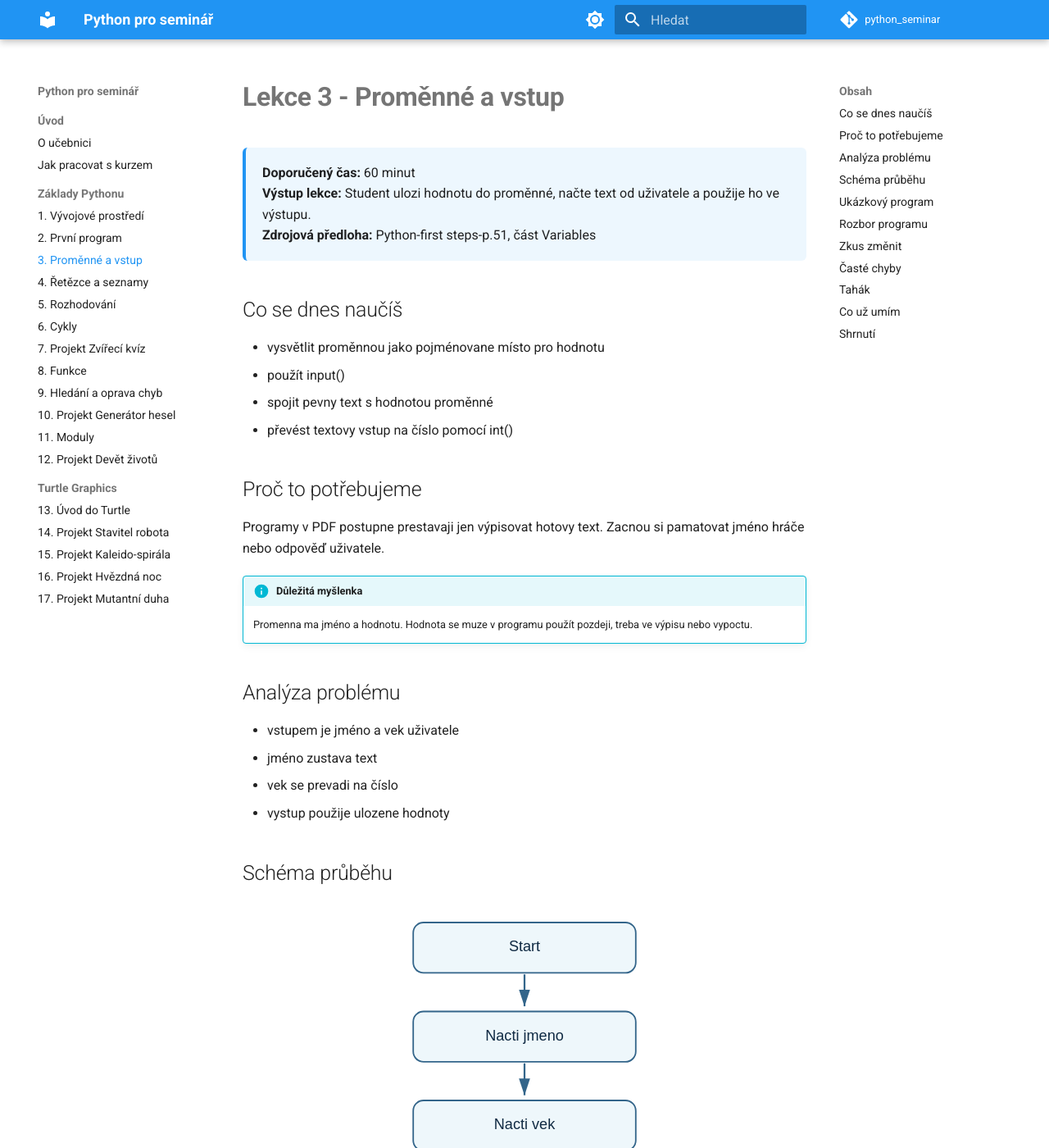
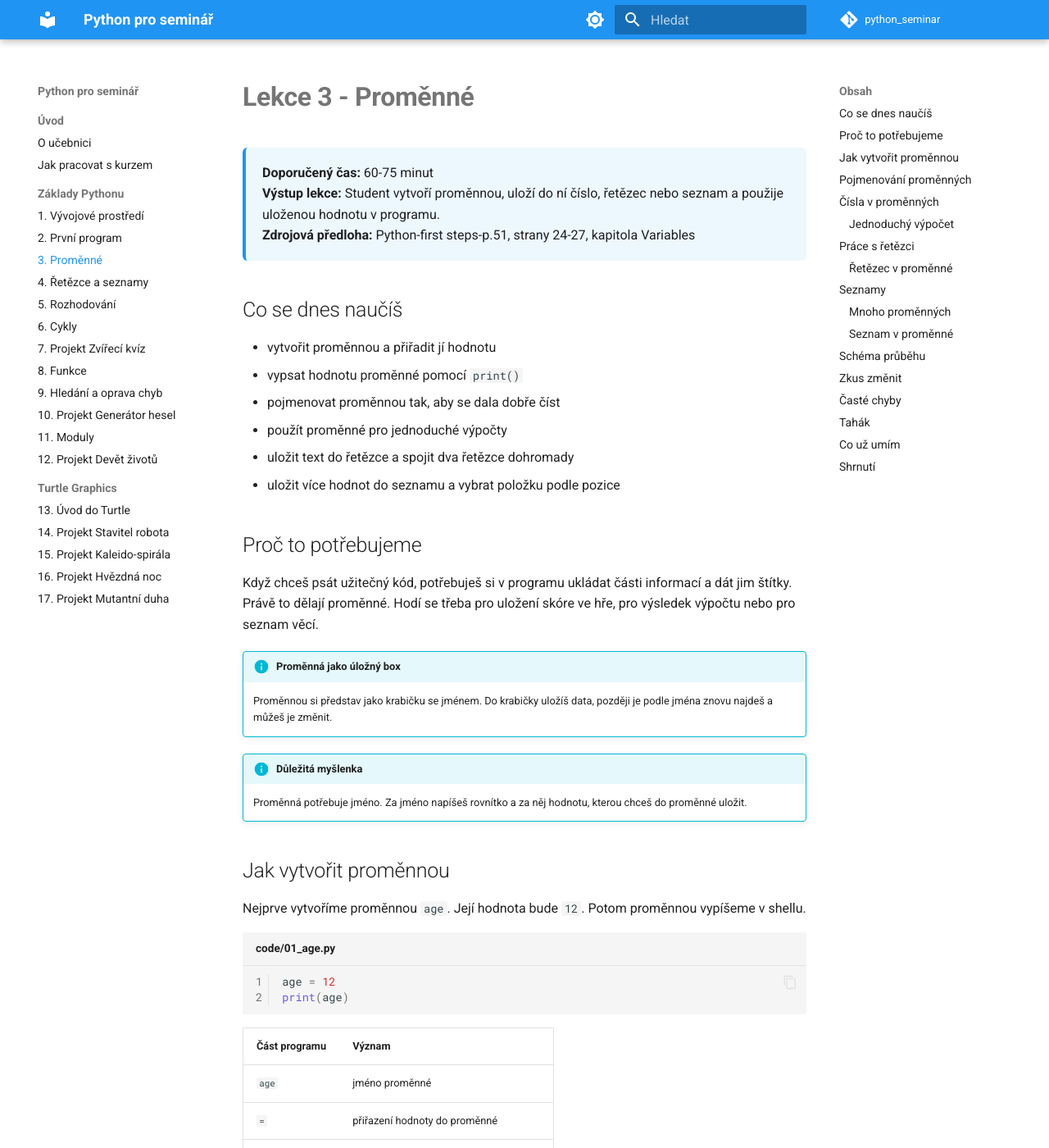
Before and after one commit to faitjaroslav-byte/python_seminar, an MkDocs documentation site: the page built from docs/03-promenne-a-vstup/index.md, in a window 1280 px wide and 1400 px high. Shown: the whole window at 82% size. Built offline with MkDocs 1.6.1 and Material for MkDocs 9.7.7, drawn with Linux system fonts in a browser that asks for light colours; comment, search, counter and statistics services are not loaded; some of the changed text lies outside the part shown.

Commit message:
Align variables lesson with source PDF

````diff
--- /dev/null
+++ b/docs/03-promenne-a-vstup/code/01_age.py
@@ -0,0 +1,2 @@
+age = 12
+print(age)
--- a/docs/03-promenne-a-vstup/code/vstup.py
+++ /dev/null
@@ -1,4 +0,0 @@
-name = input("Jak se jmenujes? ")
-age = int(input("Kolik ti je let? "))
-print("Ahoj", name)
-print("Za rok ti bude", age + 1)
--- a/docs/03-promenne-a-vstup/index.md
+++ b/docs/03-promenne-a-vstup/index.md
@@ -1,89 +1,214 @@
-# Lekce 3 - Proměnné a vstup
+# Lekce 3 - Proměnné
 
 <div class="lesson-meta">
-<strong>Doporučený čas:</strong> 60 minut<br>
-<strong>Výstup lekce:</strong> Student ulozi hodnotu do proměnné, načte text od uživatele a použije ho ve výstupu.<br>
-<strong>Zdrojová předloha:</strong> Python-first steps-p.51, část Variables
+<strong>Doporučený čas:</strong> 60-75 minut<br>
+<strong>Výstup lekce:</strong> Student vytvoří proměnnou, uloží do ní číslo, řetězec nebo seznam a použije uloženou hodnotu v programu.<br>
+<strong>Zdrojová předloha:</strong> Python-first steps-p.51, strany 24-27, kapitola Variables
 </div>
 
 ## Co se dnes naučíš
 
-- vysvětlit proměnnou jako pojménovane místo pro hodnotu
-- použít input()
-- spojit pevny text s hodnotou proměnné
-- převést textovy vstup na číslo pomocí int()
+- vytvořit proměnnou a přiřadit jí hodnotu
+- vypsat hodnotu proměnné pomocí `print()`
+- pojmenovat proměnnou tak, aby se dala dobře číst
+- použít proměnné pro jednoduché výpočty
+- uložit text do řetězce a spojit dva řetězce dohromady
+- uložit více hodnot do seznamu a vybrat položku podle pozice
 
 ## Proč to potřebujeme
 
-Programy v PDF postupne prestavaji jen výpisovat hotovy text. Zacnou si pamatovat jméno hráče nebo odpověď uživatele.
+Když chceš psát užitečný kód, potřebuješ si v programu ukládat části informací a dát jim štítky. Právě to dělají proměnné. Hodí se třeba pro uložení skóre ve hře, pro výsledek výpočtu nebo pro seznam věcí.
+
+!!! info "Proměnná jako úložný box"
+    Proměnnou si představ jako krabičku se jménem. Do krabičky uložíš data, později je podle jména znovu najdeš a můžeš je změnit.
 
 !!! info "Důležitá myšlenka"
-    Promenna ma jméno a hodnotu. Hodnota se muze v programu použít pozdeji, treba ve výpisu nebo vypoctu.
+    Proměnná potřebuje jméno. Za jméno napíšeš rovnítko a za něj hodnotu, kterou chceš do proměnné uložit.
 
-## Analýza problému
+## Jak vytvořit proměnnou
 
-- vstupem je jméno a vek uživatele
-- jméno zustava text
-- vek se prevadi na číslo
-- vystup použije ulozene hodnoty
+Nejprve vytvoříme proměnnou `age`. Její hodnota bude `12`. Potom proměnnou vypíšeme v shellu.
+
+```python title="code/01_age.py" linenums="1"
+age = 12
+print(age)
+```
+
+| Část programu | Význam |
+| --- | --- |
+| `age` | jméno proměnné |
+| `=` | přiřazení hodnoty do proměnné |
+| `12` | hodnota uložená v proměnné |
+| `print(age)` | vypíše hodnotu proměnné, ne slovo `age` |
+
+!!! tip "Pozor na uvozovky"
+    Když píšeš `print(age)`, Python použije hodnotu proměnné. Kdybys napsal `print("age")`, vypsal by přímo text `age`.
+
+## Pojmenování proměnných
+
+Dobré jméno proměnné ti později připomene, co je uvnitř. Když hráč ve hře žije, může se proměnná jmenovat třeba `player_lives`.
+
+| Dělej | Nedělej |
+| --- | --- |
+| začínej jméno proměnné písmenem | nezačínej číslem |
+| používej jasná slova | nepoužívej náhodné symboly |
+| místo mezery použij podtržítko `_` | nepoužívej mezery |
+| používej malá písmena | nemíchej zbytečně velká a malá písmena |
+| vyhýbej se slovům, která Python používá jako příkazy | nepoužívej například `print` jako jméno proměnné |
+
+## Čísla v proměnných
+
+Proměnné mohou ukládat čísla a potom s nimi počítat. V Pythonu se celá čísla označují jako integers a desetinná čísla jako floats.
+
+### Jednoduchý výpočet
+
+```python title="code/02_numbers.py" linenums="1"
+x = 6
+y = 7
+z = x * y
+print(z)
+
+x = 10
+print(x)
+
+x = 10
+x = x * 7
+print(x)
+```
+
+| Krok | Co se stane |
+| --- | --- |
+| `x = 6` | vytvoří se proměnná `x` a uloží se do ní číslo 6 |
+| `y = 7` | vytvoří se proměnná `y` a uloží se do ní číslo 7 |
+| `z = x * y` | Python vynásobí hodnoty `x` a `y` a výsledek uloží do `z` |
+| `x = 10` | hodnota proměnné `x` se změní na 10 |
+| `x = x * 7` | Python vezme starou hodnotu `x`, vynásobí ji 7 a výsledek uloží zpět do `x` |
+
+!!! info "Znaménka pro výpočty"
+    `+` sčítá, `-` odčítá, `*` násobí a `/` dělí.
+
+## Práce s řetězci
+
+Řetězec je libovolná posloupnost znaků: slovo, věta, jméno nebo zpráva. Každý znak napsaný na klávesnici může být uložený v řetězci. Řetězce vždy začínají a končí uvozovkami.
+
+### Řetězec v proměnné
+
+```python title="code/03_strings.py" linenums="1"
+name = "Ally Alien"
+print(name)
+
+greeting = "Welcome to Earth, "
+message = greeting + name
+print(message)
+
+print(len(message))
+```
+
+| Část programu | Význam |
+| --- | --- |
+| `name = "Ally Alien"` | uloží text do proměnné |
+| `greeting + name` | spojí dva řetězce dohromady |
+| `message` | uloží nově vzniklou zprávu |
+| `len(message)` | spočítá, kolik znaků řetězec obsahuje |
+
+!!! tip "Délka řetězce"
+    `len()` je vestavěná funkce. Když ji zavoláš s řetězcem v závorce, Python spočítá počet znaků včetně mezer.
+
+## Seznamy
+
+Když potřebuješ uložit hodně dat nebo zachovat jejich pořadí, použiješ seznam. Seznam může obsahovat více položek najednou a Python umí položky vybrat podle jejich pozice.
+
+### Mnoho proměnných
+
+Kdyby hra měla jen tři hráče v týmu, šlo by vytvořit samostatnou proměnnou pro každého hráče.
+
+```python
+rockets_player_1 = "Rory"
+rockets_player_2 = "Rav"
+rockets_player_3 = "Rachel"
+```
+
+Když je hráčů víc, začne být takový zápis nepřehledný.
+
+### Seznam v proměnné
+
+```python title="code/04_lists.py" linenums="1"
+rockets_player_1 = "Rory"
+rockets_player_2 = "Rav"
+rockets_player_3 = "Rachel"
+
+planets_player_1 = "Peter"
+planets_player_2 = "Pablo"
+planets_player_3 = "Polly"
+
+rockets_players = ["Rory", "Rav", "Rachel", "Renata", "Ryan", "Ruby"]
+planets_players = ["Peter", "Pablo", "Polly", "Penny", "Paula", "Patrick"]
+
+print(rockets_players[0])
+print(planets_players[5])
+```
+
+| Část programu | Význam |
+| --- | --- |
+| `[ ... ]` | hranaté závorky označují seznam |
+| čárky mezi položkami | oddělují jednotlivé hodnoty |
+| `rockets_players[0]` | vybere první položku seznamu |
+| `planets_players[5]` | vybere šestou položku seznamu |
+
+!!! warning "Číslování v seznamech"
+    Python začíná počítat pozice od nuly. První položka má pozici `0`, druhá pozici `1` a šestá pozici `5`.
 
 ## Schéma průběhu
 
-![Lekce 3 - Proměnné a vstup - schéma průběhu](images/flowchart.svg){ .flowchart }
-
-## Ukázkový program
-
-```python title="code/vstup.py" linenums="1"
-name = input("Jak se jmenujes? ")
-age = int(input("Kolik ti je let? "))
-print("Ahoj", name)
-print("Za rok ti bude", age + 1)
-```
-
-[Stáhnout soubor `vstup.py`](code/vstup.py){ .md-button .md-button--primary }
-
-## Rozbor programu
-
-| Část programu | Význam |
-| --- | --- |
-| `name = input(...)` | načte odpověď a ulozi ji do proměnné |
-| `int(input(...))` | převede odpověď na cele číslo |
-| `age + 1` | použije číselnou hodnotu ve vypoctu |
+![Lekce 3 - Proměnné - schéma práce s hodnotou](images/flowchart.svg){ .flowchart }
 
 ## Zkus změnit
 
-- Změň otazku pro vstup jmena.
-- Zkus zadat místo veku slovo a sleduj chybovou hlášku.
-- Doplň výpis, ktery použije jméno dvakrat.
+- Změň hodnotu `age` a znovu ji vypiš.
+- V příkladu s čísly změň hodnotu `x` nebo `y` a předem odhadni výsledek.
+- Přidej další jméno do seznamu `rockets_players`.
+- Zkus vybrat ze seznamu jinou pozici a řekni, proč Python používá právě toto číslo.
 
 ## Časté chyby
 
-!!! warning "Častá chyba: Zapomenuty prevod `int()`"
-    **Proč vznikne:** Vek zustane text a nelze k nemu normalne pricist číslo.
+!!! warning "Častá chyba: Uvozovky kolem jména proměnné"
+    **Proč vznikne:** `print("age")` vypíše přímo slovo `age`, protože je v uvozovkách.
 
-    **Oprava:** Použij `int(input(...))` tam, kde cekas číslo.
+    **Oprava:** Pokud chceš vypsat hodnotu proměnné, napiš `print(age)`.
 
-!!! warning "Častá chyba: Mezera ve jmenu proměnné"
-    **Proč vznikne:** Nazev proměnné nesmi obsahovat mezeru.
+!!! warning "Častá chyba: Mezera ve jménu proměnné"
+    **Proč vznikne:** Python bere mezeru jako oddělovač, ne jako součást názvu.
 
-    **Oprava:** Použij napr. `user_name`.
+    **Oprava:** Použij podtržítko, například `player_lives`.
+
+!!! warning "Častá chyba: Špatná pozice v seznamu"
+    **Proč vznikne:** První položka seznamu není na pozici `1`, ale na pozici `0`.
+
+    **Oprava:** Při výběru položky počítej od nuly.
 
 ## Tahák
 
 | Zápis | K čemu slouží |
 | --- | --- |
-| `name = hodnota` | uložení hodnoty |
-| `input("otázka")` | vstup od uživatele |
-| `int(...)` | prevod na cele číslo |
+| `age = 12` | uloží číslo do proměnné |
+| `print(age)` | vypíše hodnotu proměnné |
+| `x = x * 7` | aktualizuje hodnotu proměnné |
+| `"Ally Alien"` | řetězec uložený v uvozovkách |
+| `greeting + name` | spojení dvou řetězců |
+| `len(message)` | počet znaků v řetězci |
+| `players = ["Rory", "Rav"]` | seznam hodnot |
+| `players[0]` | první položka seznamu |
 
 ## Co už umím
 
-- [ ] umím vytvořít proměnnou
-- [ ] umím načíst odpověď uživatele
-- [ ] vím, ze input() vraci text
-- [ ] umím převést vstup na číslo
+- [ ] umím vytvořit proměnnou a přiřadit jí hodnotu
+- [ ] umím vypsat hodnotu proměnné bez uvozovek
+- [ ] znám základní pravidla pojmenování proměnných
+- [ ] umím použít proměnné ve výpočtu
+- [ ] umím uložit a spojit řetězce
+- [ ] umím vytvořit seznam a vybrat položku podle pozice
 
 ## Shrnutí
 
 !!! success "Zapamatuj si"
-    Proměnné davaji programu pamet. Diky input() muze stejny program reagovat na ruzne uživatele.
+    Proměnné ukládají hodnoty pod jménem. Hodnotou může být číslo, řetězec nebo seznam. Jakmile hodnotu uložíš, můžeš ji vypsat, použít ve výpočtu, změnit nebo z ní vybrat konkrétní část.
--- a/mkdocs.yml
+++ b/mkdocs.yml
@@ -44,7 +44,7 @@
   - Základy Pythonu:
       - 1. Vývojové prostředí: 01-vyvojove-prostredi/index.md
       - 2. První program: 02-prvni-program/index.md
-      - 3. Proměnné a vstup: 03-promenne-a-vstup/index.md
+      - 3. Proměnné: 03-promenne-a-vstup/index.md
       - 4. Řetězce a seznamy: 04-retezce-a-seznamy/index.md
       - 5. Rozhodování: 05-rozhodovani/index.md
       - 6. Cykly: 06-cykly/index.md
````
Also changed, not shown: docs/03-promenne-a-vstup/code/02_numbers.py (added, +11 -0 lines), docs/03-promenne-a-vstup/code/03_strings.py (added, +8 -0 lines), docs/03-promenne-a-vstup/code/04_lists.py (added, +13 -0 lines), docs/03-promenne-a-vstup/images/flowchart.svg.
